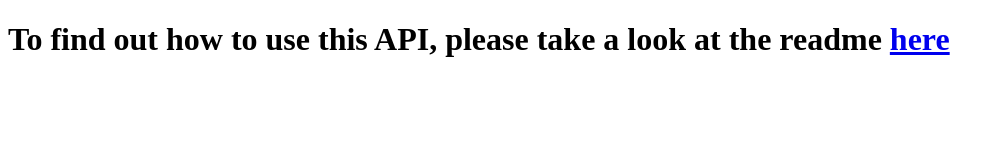
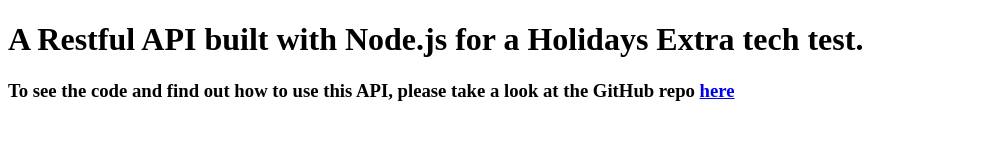
Before and after one commit to fmlharrison/node-api, a website: page views/index.html in a window 1280 px wide. Shown: the whole page, without its empty margins (0-1005 px from the left). Drawn offline with Linux system fonts and the light colour scheme.

Commit message:
small changes to views

```diff
--- a/views/index.html
+++ b/views/index.html
@@ -5,6 +5,7 @@
     <title>My API</title>
   </head>
   <body>
-    <h1>To find out how to use this API, please take a look at the readme <a href="https://github.com/fmlharrison/node-api">here</a></h1>
+    <h1>A Restful API built with Node.js for a Holidays Extra tech test.</h1>
+    <h3>To see the code and find out how to use this API, please take a look at the GitHub repo <a href="https://github.com/fmlharrison/node-api">here</a></h3>
   </body>
 </html>
```
